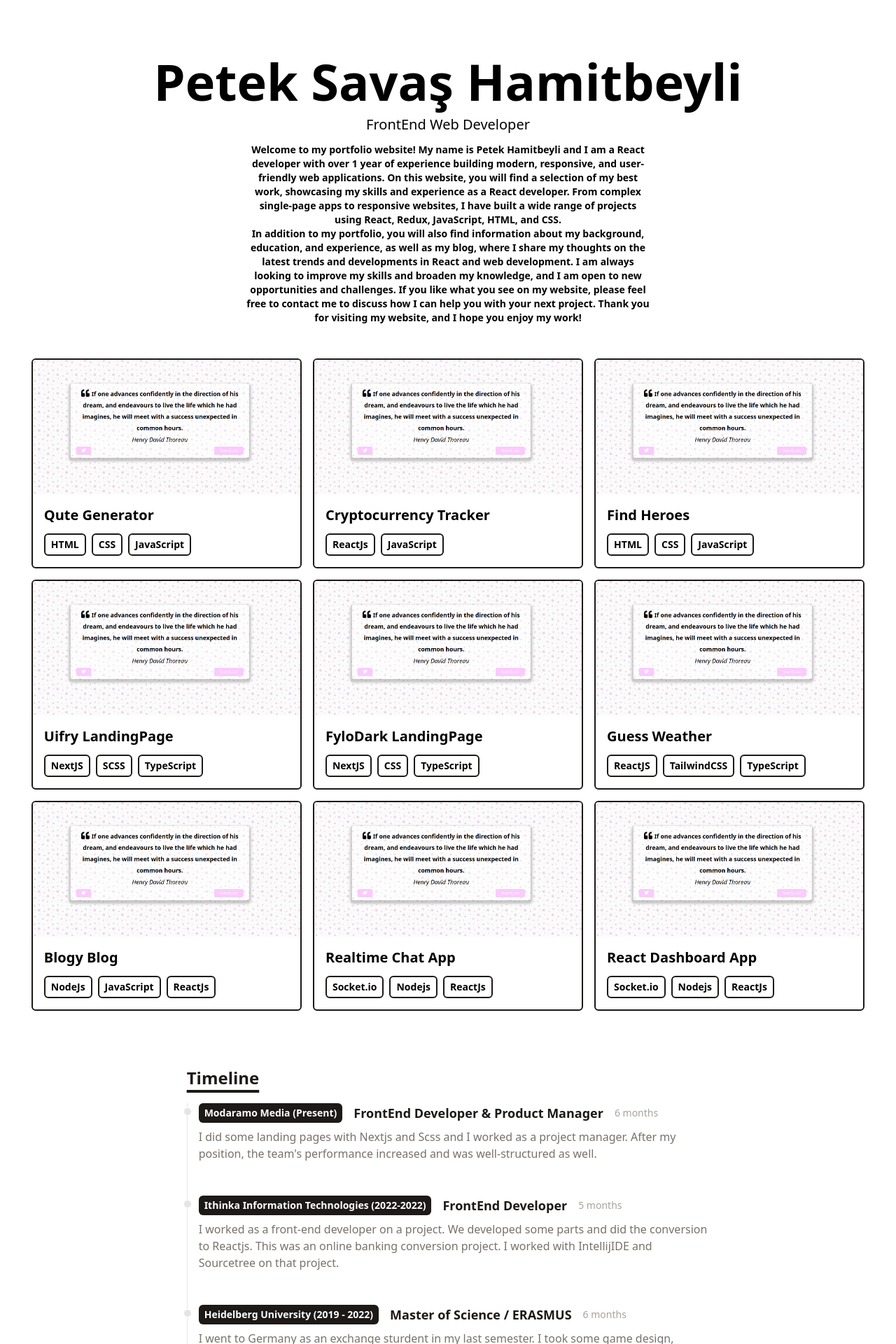
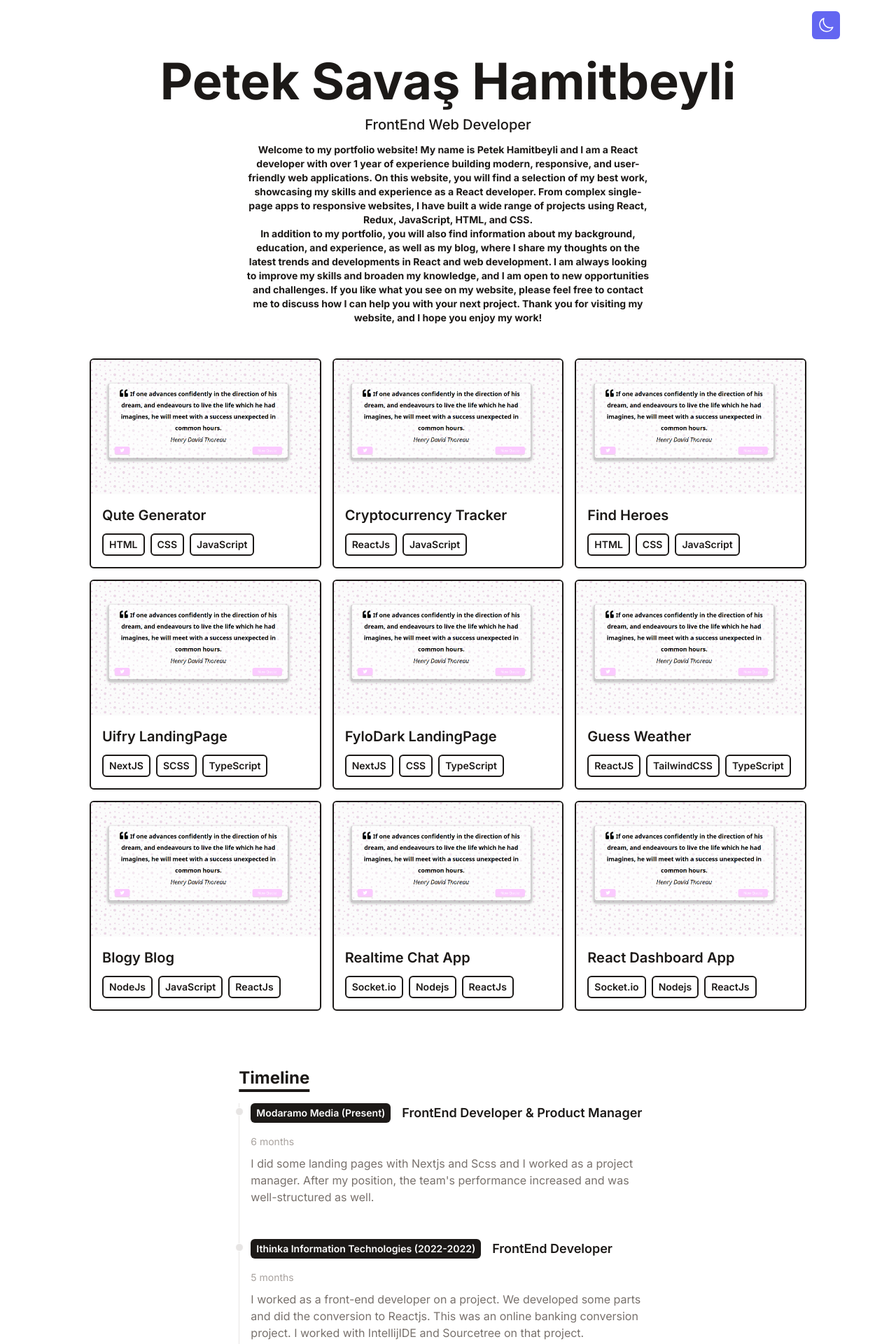
Before and after one commit to petekgithub/portfoliov1, a React (Vite) app: page / in a window 1280 px wide. Shown: the top 1920 px of the page at 70% size. Built offline with nearby package versions, Linux system fonts and the light colour scheme.

Commit message:
dark-mode

```diff
--- a/src/App.jsx
+++ b/src/App.jsx
@@ -1,4 +1,4 @@
-import React from "react";
+import React, { useState, useEffect } from "react";
 import Contact from "./components/Contact";
 import Footer from "./components/Footer";
 import Intro from "./components/Intro";
@@ -6,15 +6,84 @@ import Portfolio from "./components/Portfolio";
 import Timeline from "./components/Timeline";
 
 function App() {
+  const [theme, setTheme] = useState(null);
+
+  useEffect(() => {
+    if (window.matchMedia("(prefers-color-scheme: dark)").matches) {
+      setTheme("dark");
+    } else {
+      setTheme("light");
+    }
+  }, []);
+
+  const handleThemeSwitch = () => {
+    setTheme(theme === "dark" ? "light" : "dark");
+  };
+
+  useEffect(() => {
+    if (theme === "dark") {
+      document.documentElement.classList.add("dark");
+    } else {
+      document.documentElement.classList.remove("dark");
+    }
+  }, [theme]);
+
+  // comes from heroicons.com
+  const sun = (
+    <svg
+      xmlns="http://www.w3.org/2000/svg"
+      fill="none"
+      viewBox="0 0 24 24"
+      strokeWidth={1.5}
+      stroke="currentColor"
+      className="w-6 h-6"
+    >
+      <path
+        strokeLinecap="round"
+        strokeLinejoin="round"
+        d="M12 3v2.25m6.364.386l-1.591 1.591M21 12h-2.25m-.386 6.364l-1.591-1.591M12 18.75V21m-4.773-4.227l-1.591 1.591M5.25 12H3m4.227-4.773L5.636 5.636M15.75 12a3.75 3.75 0 11-7.5 0 3.75 3.75 0 017.5 0z"
+      />
+    </svg>
+  );
+
+  const moon = (
+    <svg
+      xmlns="http://www.w3.org/2000/svg"
+      fill="none"
+      viewBox="0 0 24 24"
+      strokeWidth={1.5}
+      stroke="white"
+      className="w-6 h-6"
+    >
+      <path
+        strokeLinecap="round"
+        strokeLinejoin="round"
+        d="M21.752 15.002A9.718 9.718 0 0118 15.75c-5.385 0-9.75-4.365-9.75-9.75 0-1.33.266-2.597.748-3.752A9.753 9.753 0 003 11.25C3 16.635 7.365 21 12.75 21a9.753 9.753 0 009.002-5.998z"
+      />
+    </svg>
+  );
+
   return (
-    <div className="App">
+    <>
+      <button
+        type="button"
+        onClick={handleThemeSwitch}
+        className="fixed p-2 z-10 right-20 top-4 bg-indigo-500 dark:bg-orange-300 text-lg p-1 rounded-md"
+      >
+        {theme === "dark" ? sun : moon}
+      </button>
+      <div className="bg-white dark:bg-stone-900 text-stone-900 dark:text-stone-300 min-h-screen font-inter">
+        <div className="max-w-5xl w-11/12 mx-auto">
           <Intro />
           <Portfolio />
           <Timeline />
           <Contact />
           <Footer />
         </div>
+      </div>
+    </>
   );
 }
 
 export default App;
+Footer;
--- a/src/components/Intro.jsx
+++ b/src/components/Intro.jsx
@@ -3,7 +3,7 @@ import React from "react";
 const Intro = () => {
   return (
     <div className="flex items-center justify-center flex-col text-center pt-20 pb-6">
-      <h1 className="text-4xl md:text-7xl mb-1 md:mb-3 font-bold">
+      <h1 className="text-4xl md:text-7xl dark:text-white mb-1 md:mb-3 font-bold">
         Petek Savaş Hamitbeyli
       </h1>
       <p className="text-base md:text-xl mb-3 font-medium">
--- a/src/components/PortfolioItem.jsx
+++ b/src/components/PortfolioItem.jsx
@@ -2,26 +2,30 @@ import React from "react";
 
 const PortfolioItem = ({ title, imgUrl, stack, link }) => {
   return (
-    <div className="border-2 border-stone-900 rounded-md overflow-hidden">
+    <a
+      href={link}
+      target="_blank"
+      rel="noopener noreferrer"
+      className="border-2 border-stone-900 dark:border-white rounded-md overflow-hidden"
+    >
       <img
         src={imgUrl}
         alt="portfolio"
-        className="w-full h-36 md:h-48 object-cover cursor-pointer "
+        className="w-full h-36 md:h-48 object-cover cursor-pointer"
       />
       <div className="w-full p-4">
-        <h3 className="text-lg md:text-xl mb-2 md:mb-3 font-semibold">
+        <h3 className="text-lg md:text-xl dark:text-white mb-2 md:mb-3 font-semibold ">
           {title}
         </h3>
-        <p className="flex flex-wrap gap-2 flex-row items-center justify-start text-xs md:text-sm">
+        <p className="flex flex-wrap gap-2 flex-row items-center justify-start text-xs md:text-sm dark:text-white ">
           {stack.map((item) => (
-            <span className="inline-block px-2 py-1 font-semibold border-2 border-stone-900 rounded-md">
+            <span className="inline-block px-2 py-1 font-semibold border-2 border-stone-900 dark:border-white rounded-md">
               {item}
             </span>
           ))}
         </p>
       </div>
-    </div>
+    </a>
   );
 };
-
 export default PortfolioItem;
--- a/src/components/TimelineItem.jsx
+++ b/src/components/TimelineItem.jsx
@@ -2,19 +2,23 @@ import React from "react";
 
 function TimelineItem({ year, title, duration, details }) {
   return (
-    <ol className="flex flex-col md:flex-row relative border-l border-stone-200">
+    <ol className="flex flex-col md:flex-row relative border-l border-stone-200 dark:border-stone-700">
       <li className="mb-10 ml-4">
-        <div className="absolute w-3 h-3 bg-stone-200 rounded-full mt-1.5 -left-1.5 border border-white" />
+        <div className="absolute w-3 h-3 bg-stone-200 rounded-full mt-1.5 -left-1.5 border border-white dark:border-stone-900 dark:bg-stone-700" />
         <p className="flex flex-wrap gap-4 flex-row items-center justify-start text-xs md:text-sm">
-          <span className="inline-block px-2 py-1 font-semibold text-white bg-stone-900 rounded-md">
+          <span className="inline-block px-2 py-1 font-semibold text-white bg-stone-900 rounded-md dark:text-stone-900 dark:bg-white">
             {year}
           </span>
-          <h3 className="text-lg font-semibold text-stone-900">{title}</h3>
-          <div className="my-1 text-sm font-normal leading-none text-stone-400">
+          <h3 className="text-lg font-semibold text-stone-900 dark:text-white">
+            {title}
+          </h3>
+          <div className="my-1 text-sm font-normal leading-none text-stone-400 dark:text-stone-500">
             {duration}
           </div>
         </p>
-        <p className="my-2 text-base font-normal text-stone-500">{details}</p>
+        <p className="my-2 text-base font-normal text-stone-500 dark:text-stone-400">
+          {details}
+        </p>
       </li>
     </ol>
   );
--- a/src/components/Title.jsx
+++ b/src/components/Title.jsx
@@ -4,7 +4,7 @@ const Title = ({ children, id }) => {
   return (
     <h1
       id={id && id}
-      className="text-2xl font-bold underline underline-offset-8 decoration-4 mb-5 text-stone-900"
+      className="text-2xl font-bold underline underline-offset-8 decoration-4 mb-5 text-stone-900 dark:text-white"
     >
       {children}
     </h1>
--- a/src/data/timeline.js
+++ b/src/data/timeline.js
@@ -14,7 +14,7 @@ export default [
       "I worked as a front-end developer on a project. We developed some parts and did the conversion to Reactjs. This was an online banking conversion project. I worked with IntellijIDE and Sourcetree on that project. ",
   },
   {
-    year: "Heidelberg University  (2019 - 2022)",
+    year: "Heidelberg University (2019 - 2022)",
     title: "Master of Science / ERASMUS",
     duration: "6 months",
     details:
@@ -35,7 +35,7 @@ export default [
       "After my chemistry bachelor, I applied to a master's program and I won the organic chemistry master's program at Uludag University. I worked on some polymers and at that time I worked as a laboratory assistant and worked with some specific chemistry machines.",
   },
   {
-    year: "Ege Univesity (2011 - 2017) ",
+    year: "Ege Univesity (2011 - 2017)",
     title: "Bachelor / Chemistry",
     duration: "4 years",
     details:
```
Lines whose indentation alone changed are shown as unchanged.
